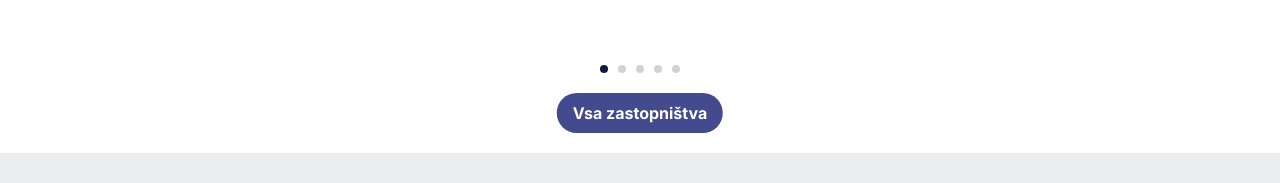
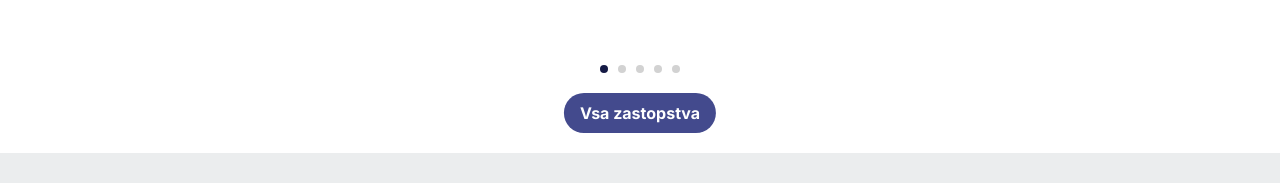
Before and after one commit to jurecapuder/humanfrog_fist, a Next.js app: page / in a window 1280 px wide. Shown: the part 2390-2573 px from the top of the page. Built offline with nearby package versions, Linux system fonts and the light colour scheme.

Commit message:
Fix typo in button label

```diff
--- a/src/app/sections/represent.js
+++ b/src/app/sections/represent.js
@@ -73,7 +73,7 @@ const Represent = () => {
 
         <div className="flex justify-center mt-5 absolute bottom-5 left-1/2 transform -translate-x-1/2">
           <button className="bg-[#434A8D] text-white font-bold py-2 px-4 rounded-3xl">
-            Vsa zastopništva
+            Vsa zastopstva
           </button>
         </div>
     </div>
```
